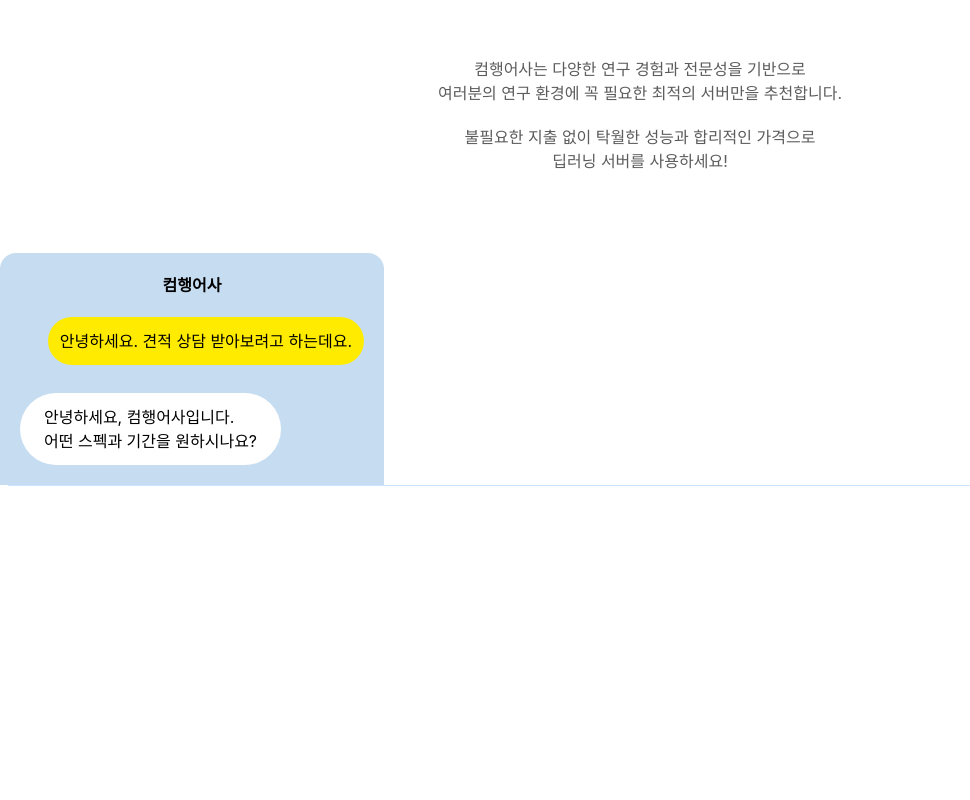
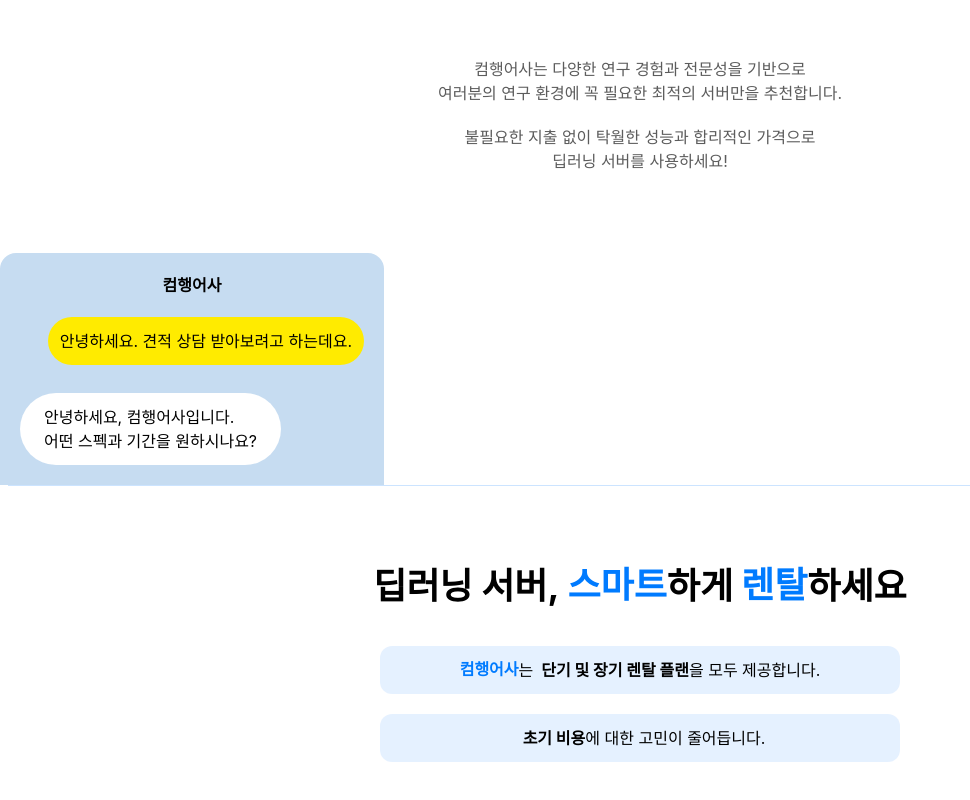
Before and after one commit to Team-Daju/Comhaengosa-WEB, a React (Create React App) app: page / in a window 1280 px wide. Shown: the part 868-1668 px from the top of the page, without its empty margins (0-970 px from the left). Before the commit the page ends 1354 px from the top, so only its background shows below. Built offline with nearby package versions, Linux system fonts and the light colour scheme; a web font is replaced by a local one.

Commit message:
[FE-02]Feat Smart.js

```diff
--- a/src/App.js
+++ b/src/App.js
@@ -2,6 +2,7 @@
 import Main from "./components/Main";
 import "./index.css"
 import DontWorry from "./components/DontWorry";
+import Smart from "./components/Smart";
 
 const Hr = tw.hr`
   border-primaryColor opacity-20 mx-2
@@ -14,6 +15,7 @@
       <Hr />
       <DontWorry />
       <Hr />
+      <Smart />
     </div>
   );
 }
--- /dev/null
+++ b/src/components/Smart.js
@@ -0,0 +1,40 @@
+import React from 'react';
+import tw from 'tailwind-styled-components';
+
+const SpanAccent = tw.span`
+    text-primaryColor font-ebs
+`
+
+const SpanBold = tw.span`
+    font-bold
+    ml-2
+`
+
+const Div = tw.div`
+    rounded-xl
+    bg-opacity-10
+    bg-primaryColor
+    p-3
+    px-20
+    flex
+    justify-center
+    items-center
+`
+const Smart = () => {
+    return (
+        <div className='my-20 flex flex-col items-center'>
+            <div className='flex items-center text-4xl font-bold pb-10'>딥러닝 서버, <SpanAccent className='ml-2'>스마트</SpanAccent>하게 <SpanAccent className='ml-2'>렌탈</SpanAccent>하세요</div>
+            <div className='flex flex-col  space-y-5'>
+                <Div>
+                    <SpanAccent className='font-bold'>컴행어사</SpanAccent>는 <SpanBold>단기 및 장기 렌탈 플랜</SpanBold>을 모두 제공합니다.
+                </Div>
+                <Div>
+                    <SpanBold>초기 비용</SpanBold>에 대한 고민이 줄어듭니다.
+                </Div>
+            </div>
+
+        </div>
+    );
+};
+
+export default Smart;
```
Also changed, not shown: public/imgs/rental.png (added).
